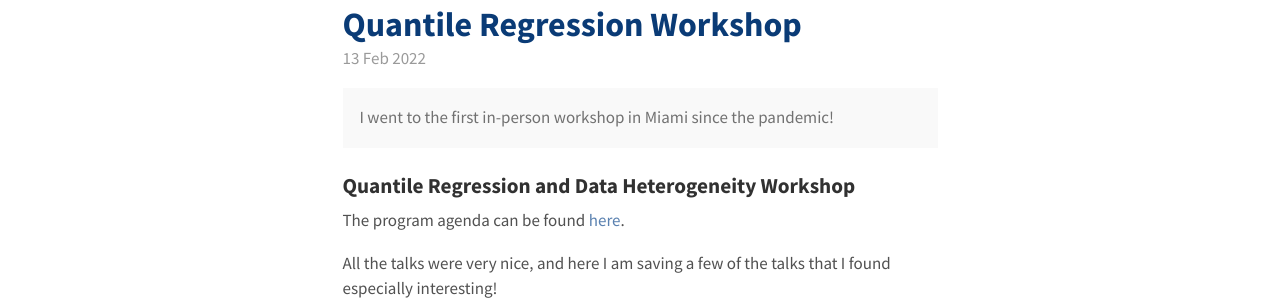
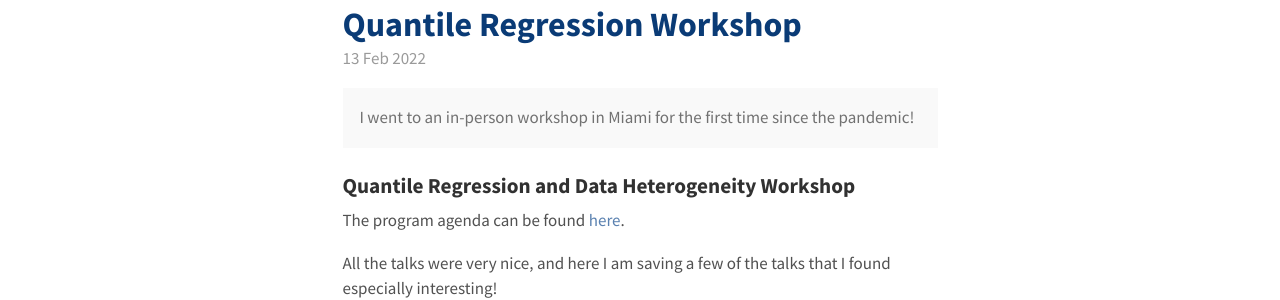
Before and after one commit to hyoin-an/hyoin-an.github.io, a Jekyll site: the page built from blog/_posts/2022-02-13-qrworkshop.md, in a window 1280 px wide. Shown: the part 120-420 px from the top of the page. Built offline with Jekyll 4.4.1, drawn with Linux system fonts in a browser that asks for light colours.

Commit message:
Update 2022-02-13-qrworkshop.md

```diff
--- a/blog/_posts/2022-02-13-qrworkshop.md
+++ b/blog/_posts/2022-02-13-qrworkshop.md
@@ -4,7 +4,7 @@ title: Quantile Regression Workshop
 ---
 
 <div class="message">
-  I went to the first in-person workshop in Miami since the pandemic!
+  I went to an in-person workshop in Miami for the first time since the pandemic!
 </div>
 
 ### Quantile Regression and Data Heterogeneity Workshop
```
